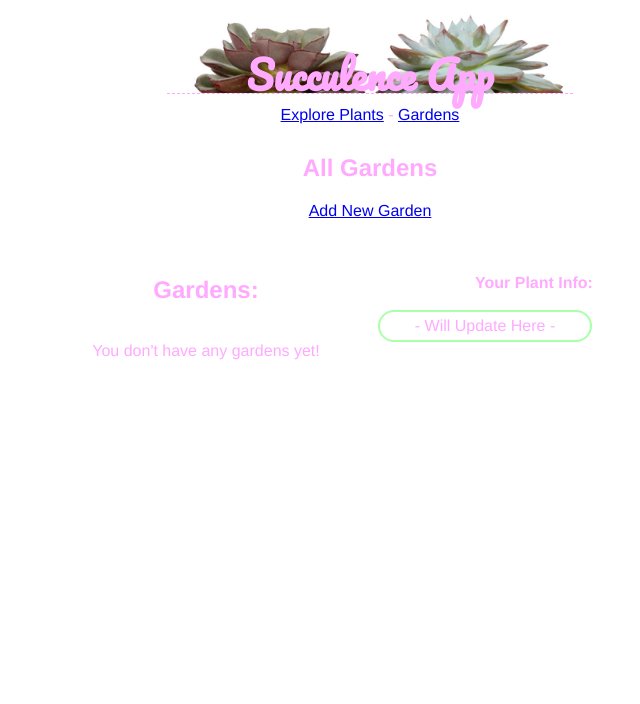
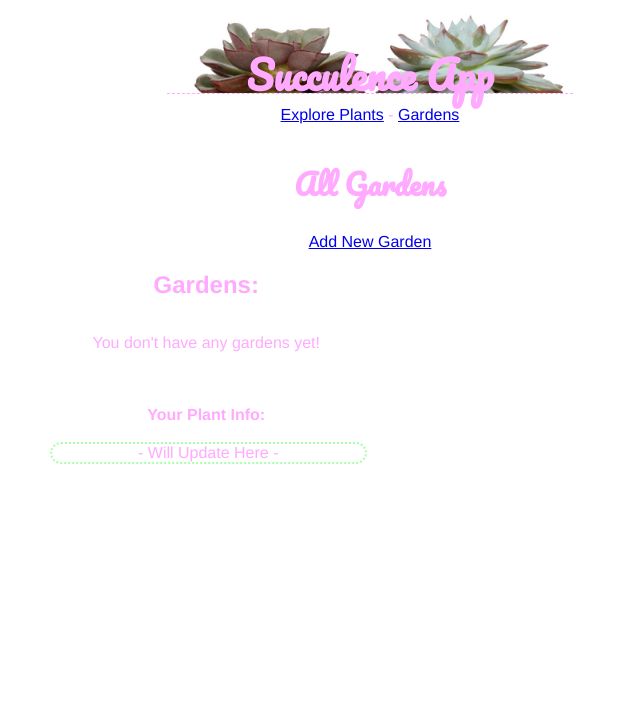
Before and after one commit to jordaninthewind/succulence-fis-project, a Rails app: page /gardens in a window 1280 px wide. Shown: the top 704 px of the page, without its empty margins (270-910 px from the left). Run offline with Rails 7, Linux system fonts and the light colour scheme; a user stored in the database is signed in; data that the repository does not hold is empty; style sheets or scripts are compiled from the project's sources; some libraries are stand-ins or nearby versions.

Commit message:
refactored css for plants show and added an array for plant js data

```diff
--- a/app/assets/javascripts/plants.js
+++ b/app/assets/javascripts/plants.js
@@ -1,50 +1,37 @@
 // Place all the behaviors and hooks related to the matching controller here.
 // All this logic will automatically be available in application.js.
 
-// class Plant {
-//   constructor(obj) {
+let plants = [];
+
+class Plant {
+  constructor(obj) {
+	this.name = obj.name,
+	this.genus = obj.genus,
+	this.water_frequency = obj.water_frequency,
+	this.image_url = obj.image_url
+	plants.push(this);
+  }
+}
+// function Plant(obj) {
 // 	this.name = obj.name,
 // 	this.genus = obj.genus,
 // 	this.water_frequency = obj.water_frequency,
 // 	this.image_url = obj.image_url
-// 	plants.push(this);
-//   }
-
-//   dataBlob() {
-// 	return     `<div><img class="image_border" src='${this.image_url}' width="200px" height="200px"></div>
-// 			<br><div><em><strong>Name:</strong>${this.name}</em></div>
-// 			    <div><em><strong>Watering Frequency:</strong> ${this.water_frequency}</em></div>
-// 				<div><em><strong>Genus:</strong> ${this.genus}</em></div>`;
-//   }
 // }
 
-function Plant(obj) {
-	this.name = obj.name,
-	this.genus = obj.genus,
-	this.water_frequency = obj.water_frequency,
-	this.image_url = obj.image_url
-}
-
 Plant.prototype.dataBlobPic = function() {
-	return     `<div>
-					<img class="image_border" src='${this.image_url}' width="200px" height="200px">
+		return `<div>
+					<img class="viewer" src='${this.image_url}'>
 				</div>`;
 }
 
 Plant.prototype.dataBlobInfo = function() {
-	return     `<div id="plant-info"><br><br><br>
+		return `<div id="plant-info"><br><br><br>
 					<div><em><strong>Name: </strong>${this.name}</em></div><br />
 			    	<div><em><strong>Watering Frequency:</strong> Every ${this.water_frequency}</em> Days</div><br />
 					<div><em><strong>Genus:</strong> ${this.genus}</em></div>
 				</div>`;
 }
-
-// Plant.prototype.lineFormat = function() {
-// 	return     `<div ><div><img class="image_border" src='${this.image_url}' width="200px" height="200px"></div>
-// 			<br><div ><div><em><strong>Name:</strong> ${this.name}</em></div>
-// 			    <div><em><strong>Watering Frequency:</strong> ${this.water_frequency}</em></div>
-// 				<div><em><strong>Genus:</strong> ${this.genus}</em></div>`;
-// }
 
 function bindPlantsListeners() {
 	console.log('plants listener')
--- a/app/assets/stylesheets/application.css
+++ b/app/assets/stylesheets/application.css
@@ -15,7 +15,7 @@
  */
 
 
-@media screen and (min-width: 500px) {
+@media screen and (min-width: 700px) {
 	body {
 	  margin-left: auto;
 	  margin-right: auto;
@@ -90,7 +90,7 @@
 	}
 
 	.medium-text {
-		font-size: 25px;
+		font-size: 1.8em;
 		font-family: Pacifico;
 	}
 
@@ -109,12 +109,12 @@
 	#plant-commentary {
 		width: auto;
 		height: auto;
-		background-color: rgba(170,170,255,.5);
+		background-color: rgba(170,170,255,.6);
 		color: white;
 		font-size: 1.5em;
-		border: 2px solid white;
+		border: 6px solid white;
 		border-radius: 20px;
-		filter: drop-shadow(0 0 10px rgba(170,170,255,.5));
+		filter: drop-shadow(0 0 10px rgba(170,170,255,.6));
 		grid-column: 1 / 3;
 	}
 
@@ -125,14 +125,12 @@
 		color: #000;
 		font-size: 13px;
 		text-align: center;
-		/*border: 2px solid #faf;*/
-		/*filter: drop-shadow(10px 10px 7px #ccf);*/
 	}
 
 	.viewer {
-		width: 200px;
-		padding: 5px 5px 5px 5px;
-		border: 2px solid #afa;
+		width: 100%;
+		max-height: 25vh;
+		border: 2px dotted #afa;
 		border-radius: 20px;
 		align-content: center;
 	}
@@ -150,4 +148,11 @@
 		grid-auto-rows: minmax(100px, auto);
 		grid-gap: 10px;
 	}
+
+	.garden-grid {
+		display: grid;
+		grid-template-columns: repeat(2, 1fr);
+		grid-auto-rows: auto;
+		grid-gap: 15px;
+	}
 }
--- a/app/views/gardens/index.html.erb
+++ b/app/views/gardens/index.html.erb
@@ -1,6 +1,7 @@
-<h2 class="med-title" style="color: #ffaaff">All Gardens</h2>
-<div class="h3"><%= link_to "Add New Garden", new_garden_path, id: "newGarden" %></div><br><br>
-  <div class="container">
+<h2 class="medium-text">All Gardens</h2>
+<%= link_to "Add New Garden", new_garden_path, id: "newGarden" %>
+<br>
+  <div class="garden-grid">
 	<h2>Gardens:</h2><br>
 	  <% if @gardens.count == 0 %>
 	  	<div> You don't have any gardens yet! </div>
--- a/app/views/plants/index.html.erb
+++ b/app/views/plants/index.html.erb
@@ -4,7 +4,7 @@
 	<div id="plant-container" class="container">
 		<% @plants.each do |plant| %>
 
-		<div><%= link_to plant.name, plant_path(plant), {:style=>'color:#77d;text-decoration:none;'} %><%if current_user.admin %><%= link_to "Edit", edit_admin_plant_path(plant) %><%end%></div>
+		<div> - <%= link_to plant.name, plant_path(plant), {:style=>'font-size:13px;color:#77d;text-decoration:none;'} %> - <%if current_user.admin %><%= link_to "Edit", edit_admin_plant_path(plant) %><%end%></div>
 		<% end %>
 
 	</div>
@@ -12,13 +12,13 @@
 	<div class="medium-text">Click a Plant Name Above for More Information</div>
 	<hr><br>
 	<div class="plant-grid">
-		<div class="plant-show-detail"></div>
-		<div class="plant-show">Plant Details!</div>
 		<div id="plant-commentary">
 			<h5>Not Looking to Spend too Much Time or Energy?</h5>
 			<h5>-- Easiest Plant to Care For: <%= Plant.low_demand.name %> --</h5>
 			<h5>Water Frequency: Every <%= Plant.low_demand.water_frequency%> Days</h5>
 		</div>
+		<div class="plant-show-detail"></div>
+		<div class="plant-show"></div>
 	</div>
 </div>
 
```
Also changed, not shown: 1 other file.
